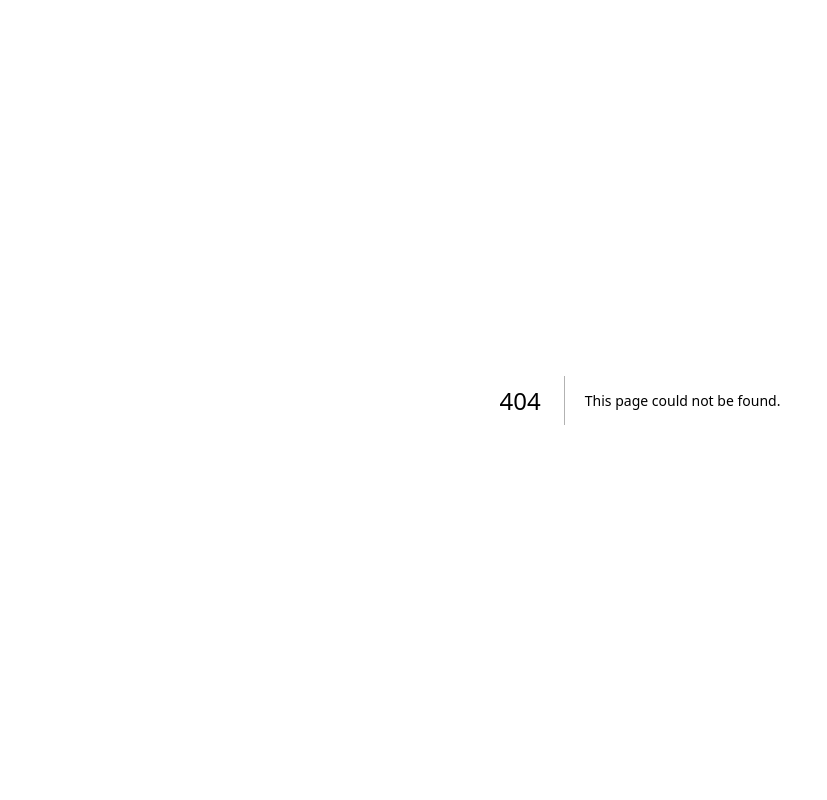
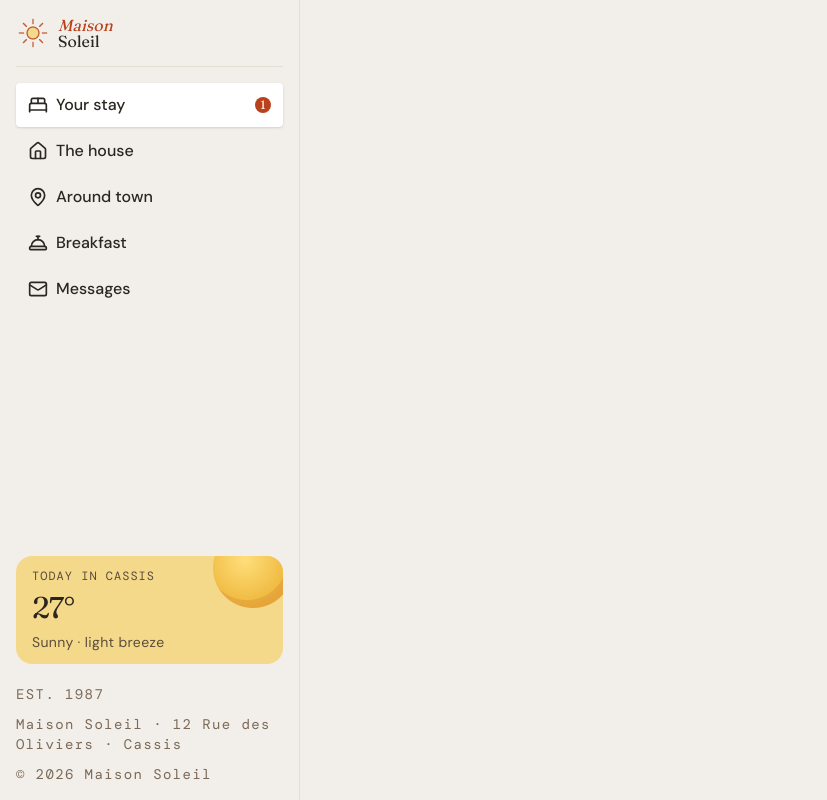
Before and after one commit to alexM421/fm-maison-soleil, a Next.js app: page /home in a window 1280 px wide. Before the commit this address had no page. Shown: the whole page, without its empty margins (0-827 px from the left). Built offline with nearby package versions, Linux system fonts and the light colour scheme.

Commit message:
feat(sidebar): Added sidebar

```diff
--- /dev/null
+++ b/app/(client)/home/Sidebar/Sidebar.tsx
@@ -0,0 +1,72 @@
+
+'use client'
+
+import Image from 'next/image'
+import React from 'react'
+import SidebarItem from './SidebarItem'
+import { BedDouble, ConciergeBell, House, Mail, MapPin } from 'lucide-react'
+import { usePathname } from 'next/navigation'
+import SidebarWeather from './SidebarWeather/SidebarWeather'
+import SidebarCopyright from './SidebarCopyright'
+
+const Sidebar = () => {
+
+
+  const pathname = usePathname()
+
+  return (
+    <div className='flex flex-col p-4 gap-4 w-75 border-r border-neutral-400 h-screen'>
+        <div className='flex gap-2 items-center'>
+            <Image
+                width={34}
+                height={34}
+                alt='sun icon'
+                src='/Sun.png'
+            />
+            <div className='flex flex-col'>
+                <p className='font-fraunces italic text-terracotta-600 leading-4'>Maison</p>
+                <p className='font-fraunces text-neutral-900 leading-4'>Soleil</p>
+            </div>
+        </div>
+        <hr className='h-px bg-neutral-400 border-0'/>
+        <div className='flex flex-col gap-0.5 flex-1'>
+          <SidebarItem
+            title='Your stay'
+            icon={BedDouble}
+            path={pathname}
+            link={'/home'}
+          />
+          <SidebarItem
+            title='The house'
+            icon={House}
+            path={pathname}
+            link={'/house'}
+          />
+          <SidebarItem
+            title='Around town'
+            icon={MapPin}
+            path={pathname}
+            link={'/map'}
+          />
+          <SidebarItem
+            title='Breakfast'
+            icon={ConciergeBell}
+            path={pathname}
+            link={'/breakfast'}
+          />
+          <SidebarItem
+            title='Messages'
+            icon={Mail}
+            path={pathname}
+            link={'/messages'}
+          />
+        </div>
+        <div className='flex flex-col gap-5'>
+          <SidebarWeather/>
+          <SidebarCopyright/>
+        </div>
+    </div>
+  )
+}
+
+export default Sidebar
--- /dev/null
+++ b/app/(client)/home/Sidebar/SidebarCopyright.tsx
@@ -0,0 +1,15 @@
+import React from 'react'
+
+const SidebarCopyright = () => {
+  return (
+    <div className='flex flex-col gap-4'>
+        <div className='flex  font-mono text-sm tracking-widest text-neutral-600 flex-col gap-2.5'>
+            <p className=''>EST. 1987</p>
+            <p>Maison Soleil · 12 Rue des Oliviers · Cassis</p>
+            <p>© 2026 Maison Soleil</p>
+        </div>
+    </div>
+  )
+}
+
+export default SidebarCopyright
--- /dev/null
+++ b/app/(client)/home/Sidebar/SidebarItem.tsx
@@ -0,0 +1,33 @@
+'use client'
+
+import { LucideIcon } from 'lucide-react'
+import Link from 'next/link'
+
+export type SidebarItemProps = {
+    title: string,
+    icon: LucideIcon
+    path: string,
+    link: string
+}
+
+const SidebarItem = ({
+    title,
+    icon: Icon,
+    path,
+    link,
+
+}:SidebarItemProps) => {
+
+
+    const isLocal = path.includes(link)
+
+    return (
+        <Link href={link} className={`flex gap-2 items-center px-3 relative py-2.5 rounded hover:cursor-pointer hover:bg-neutral-100 transition-all duration-300 ${isLocal && 'bg-neutral-0 shadow'}`}>
+            <Icon size={20} className='text-neutral-900'/>
+            <p className='text-neutral-900 font-sans font-medium'>{title}</p>
+            {isLocal && <p className='bg-terracotta-600 absolute right-3 text-neutral-100 w-4 h-4 rounded-full flex justify-center items-center font-fraunces text-xs'>1</p>}
+        </Link>
+  )
+}
+
+export default SidebarItem
--- /dev/null
+++ b/app/(client)/home/Sidebar/SidebarWeather/SidebarWeather.tsx
@@ -0,0 +1,20 @@
+import Image from 'next/image'
+
+const SidebarWeather = () => {
+  return (
+    <div className='flex flex-col bg-sun-300 relative px-4 py-3 gap-1.5 rounded-2xl'>
+        <p className='text-neutral-700 font-mono tracking-[1px] text-xs'>TODAY IN CASSIS</p>
+        <p className='font-fraunces text-3xl text-neutral-900 tracking-tight'>27°</p>
+        <p className='font-sans text-neutral-700 tracking-wide text-sm'>Sunny · light breeze</p>
+        <Image
+            className='absolute right-0 top-0 rounded-tr-2xl'
+            src='/SunnyIcon.png'
+            alt='sunny weather icon'
+            width={70}
+            height={52}
+        />
+    </div>
+  )
+}
+
+export default SidebarWeather
--- /dev/null
+++ b/app/(client)/home/page.tsx
@@ -0,0 +1,9 @@
+import React from 'react'
+
+const page = () => {
+  return (
+    <div>page</div>
+  )
+}
+
+export default page
--- /dev/null
+++ b/app/(client)/layout.tsx
@@ -0,0 +1,12 @@
+import React from 'react'
+import Sidebar from './home/Sidebar/Sidebar'
+
+const layout = () => {
+  return (
+    <div>
+        <Sidebar/>
+    </div>
+  )
+}
+
+export default layout
--- a/app/globals.css
+++ b/app/globals.css
@@ -1,7 +1,7 @@
 @import "tailwindcss";
 
 :root {
-  --background: #ffffff;
+  --background: #F2EEEA;
   --foreground: #171717;
 }
 
```
Also changed, not shown: app/(client)/Navbar.tsx (added), public/Sun.png (added), public/SunnyIcon.png (added).
